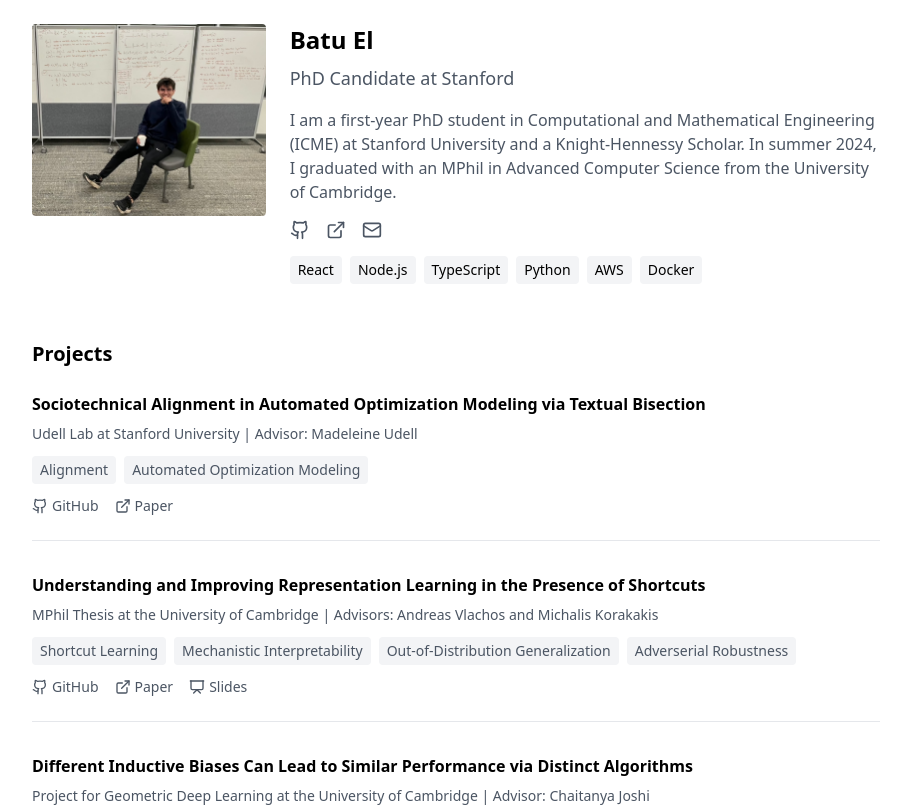
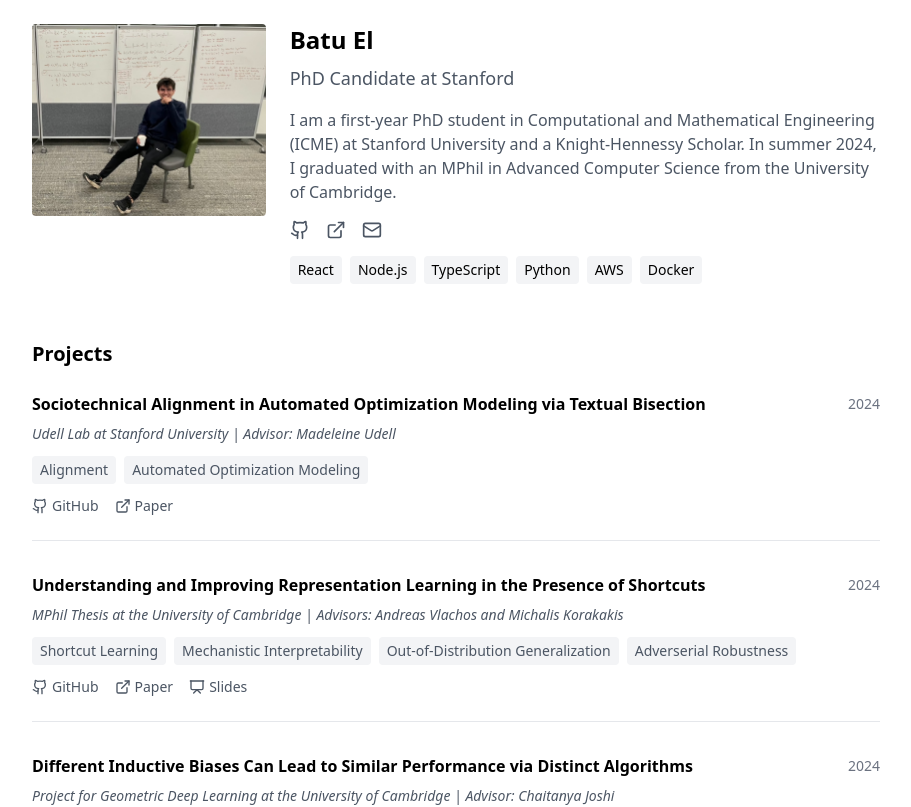
Before and after one commit to batu-el/home, a React (Vite) app: page / in a window 1280 px wide. Shown: the top 807 px of the page, without its empty margins (184-1095 px from the left). Built offline with nearby package versions, Linux system fonts and the light colour scheme.

Commit message:
changes to homepage

```diff
--- a/src/HomePage.jsx
+++ b/src/HomePage.jsx
@@ -124,15 +124,18 @@ const HomePage = () => {
         </div>
       </div>
 
-      {/* Projects */}
-      <h2 className="text-xl font-bold mb-6">Projects</h2>
+{/* Projects */}
+<h2 className="text-xl font-bold mb-6">Projects</h2>
       <div className="space-y-8">
         {projects.map((project, index) => (
           <div key={index} className="border-b pb-6 last:border-b-0">
-            <h3 className="font-semibold mb-2">
-              {project.title}
-            </h3>
-            <p className="text-gray-600 mb-3 text-sm">
+            <div className="flex justify-between items-center mb-2">
+              <h3 className="font-semibold">
+                {project.title}
+              </h3>
+              <span className="text-gray-500 text-sm">{project.year}</span>
+            </div>
+            <p className="text-gray-600 mb-3 text-sm italic">
               {project.description}
             </p>
             <div className="flex flex-wrap gap-2 mb-3">
```
Also changed, not shown: 2 other files (tests, documents, lock files or other folders).
